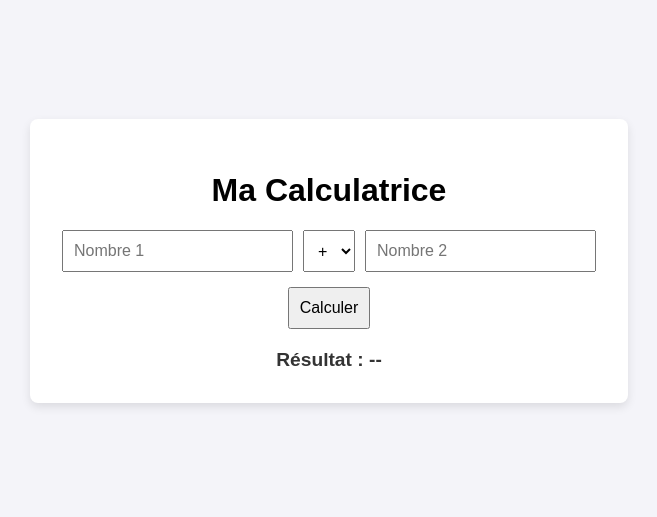
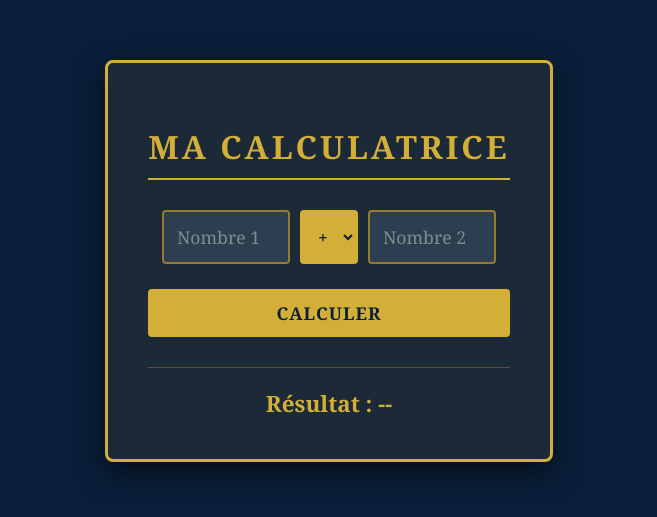
Before and after one commit to Bnjdj/calculatrice-projet, a plain HTML site: page index.html in a window 1280 px wide. Shown: the part 139-656 px from the top of the page, without its empty margins (311-968 px from the left). Drawn offline with Linux system fonts and the light colour scheme.

Commit message:
style: add dark greek theme bonus

```diff
--- a/style.css
+++ b/style.css
@@ -1,31 +1,106 @@
+/* Reset basique et structure du corps */
 body {
-    font-family: Arial, sans-serif;
+    /* Utilisation d'une police avec empattement (serif) pour un aspect classique/antique */
+    font-family: Georgia, 'Times New Roman', Times, serif;
     display: flex;
     justify-content: center;
     align-items: center;
     height: 100vh;
-    background-color: #f4f4f9;
+    /* Fond bleu nuit profond (Mer Égée nocturne) */
+    background-color: #0a1f3a;
     margin: 0;
+    /* Couleur de texte crème pour le contraste */
+    color: #e0d8c8;
 }
+
 .calculator {
-    background: white;
-    padding: 2rem;
+    /* Fond du conteneur sombre (type pierre foncée) */
+    background: #1c2a38;
+    padding: 2.5rem;
     border-radius: 8px;
-    box-shadow: 0 4px 10px rgba(0,0,0,0.1);
+    /* Bordure dorée épaisse pour le côté précieux */
+    border: 3px solid #d4af37;
+    /* Ombre portée plus marquée pour la profondeur */
+    box-shadow: 0 10px 30px rgba(0,0,0,0.6);
     text-align: center;
 }
+
+h1 {
+    /* Titre couleur Or */
+    color: #d4af37;
+    text-transform: uppercase;
+    letter-spacing: 3px; /* Espacement des lettres style gravure */
+    margin-bottom: 30px;
+    /* Petit soulignement or */
+    border-bottom: 2px solid #d4af37;
+    display: inline-block;
+    padding-bottom: 10px;
+}
+
 .inputs {
     display: flex;
     gap: 10px;
-    margin-bottom: 15px;
+    margin-bottom: 25px;
+    justify-content: center;
 }
+
 input, select, button {
-    padding: 10px;
-    font-size: 1rem;
+    padding: 12px;
+    font-size: 1.1rem;
+    border-radius: 4px;
+    font-family: inherit; /* On garde la police serif */
+    outline: none;
 }
+
+input {
+    /* Fond des inputs sombre bleuté */
+    background-color: #2c3e50;
+    /* Bordure dorée fine */
+    border: 2px solid #947c2a;
+    color: #e0d8c8;
+    text-align: center;
+    width: 100px;
+}
+
+input::placeholder {
+    color: #7f8c8d;
+}
+
+/* Style spécifique pour le sélecteur d'opération */
+select#operator {
+    background-color: #d4af37; /* Fond Or */
+    color: #0a1f3a; /* Texte sombre */
+    border: 2px solid #d4af37;
+    font-weight: bold;
+    cursor: pointer;
+}
+
+button#calc-btn {
+    width: 100%;
+    /* Bouton Or */
+    background-color: #d4af37;
+    /* Texte sombre pour contraste maximal */
+    color: #0a1f3a;
+    border: none;
+    font-weight: bold;
+    text-transform: uppercase;
+    letter-spacing: 1px;
+    cursor: pointer;
+    transition: all 0.3s ease;
+}
+
+button#calc-btn:hover {
+    /* Effet au survol : devient plus lumineux, comme de l'or poli */
+    background-color: #f1c40f;
+    box-shadow: 0 0 15px rgba(212, 175, 55, 0.4);
+}
+
 #result {
-    margin-top: 20px;
+    margin-top: 30px;
     font-weight: bold;
-    font-size: 1.2rem;
-    color: #333;
+    font-size: 1.4rem;
+    /* Résultat en Or pour le mettre en valeur */
+    color: #d4af37;
+    padding-top: 20px;
+    border-top: 1px solid rgba(212, 175, 55, 0.3);
 }
```
